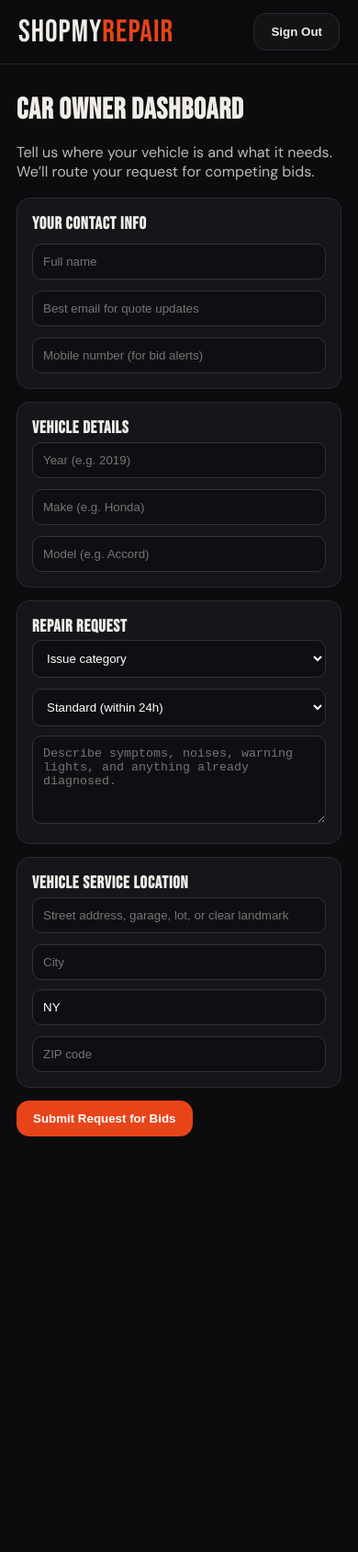
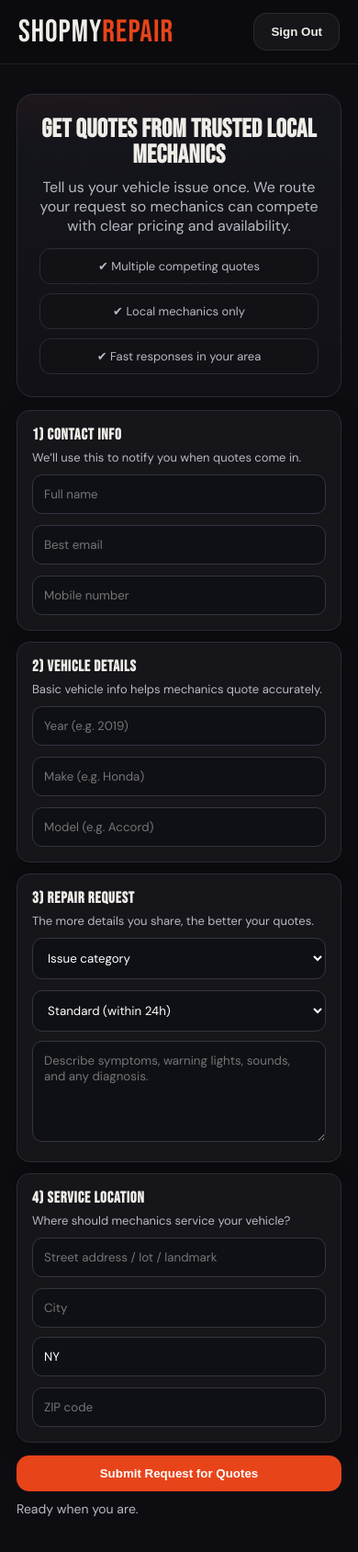
Before and after one commit to ionqjay/Outlaw, a website: page public/owner.html in a window 390 px wide. Shown: the whole page at 92% size. Before the commit the page ends 1324 px from the top, so only its background shows below. Drawn offline with Linux system fonts and the light colour scheme.

Commit message:
Improve owner dashboard UI and harden quote request submission flow

```diff
--- a/public/owner.html
+++ b/public/owner.html
@@ -9,16 +9,135 @@
   <link href="https://fonts.googleapis.com/css2?family=Bebas+Neue&family=DM+Sans:wght@400;500;700&display=swap" rel="stylesheet">
   <link rel="stylesheet" href="/styles.css" />
   <style>
-    .dash {max-width: 980px; margin: 30px auto; padding: 0 18px 40px;}
-    .dash h1 {margin-bottom: 4px;}
-    .sub {color:#bbb; margin-bottom:18px;}
-    .panel {background:#15151a; border:1px solid #2a2a31; border-radius:14px; padding:16px; margin:14px 0;}
-    .grid2 {display:grid; grid-template-columns:1fr 1fr; gap:12px;}
-    .grid3 {display:grid; grid-template-columns:1fr 1fr 1fr; gap:12px;}
-    input, select, textarea {width:100%; padding:11px; border-radius:10px; border:1px solid #333; background:#0f0f13; color:#fff;}
-    textarea {min-height:96px;}
-    .row {display:flex; gap:10px; align-items:center; justify-content:space-between;}
-    @media (max-width: 800px){ .grid2,.grid3{grid-template-columns:1fr;} }
+    :root {
+      --bg: #0d0d11;
+      --card: #15151a;
+      --card-soft: #111116;
+      --stroke: #2b2b34;
+      --text: #f5f5f7;
+      --muted: #b9bac2;
+      --orange: #e8441a;
+      --orange-soft: rgba(232, 68, 26, 0.16);
+    }
+
+    .dash {
+      max-width: 1060px;
+      margin: 22px auto 48px;
+      padding: 0 18px;
+    }
+
+    .hero {
+      background:
+        radial-gradient(1200px 340px at -10% -40%, var(--orange-soft), transparent 55%),
+        radial-gradient(1000px 300px at 120% -60%, rgba(255,255,255,0.06), transparent 50%),
+        linear-gradient(180deg, #15151c, #111117);
+      border: 1px solid var(--stroke);
+      border-radius: 18px;
+      padding: 24px;
+      margin-bottom: 14px;
+    }
+
+    .hero h1 {
+      margin: 0;
+      font-size: clamp(28px, 3.8vw, 42px);
+      line-height: 1;
+      letter-spacing: 0.4px;
+    }
+
+    .hero p {
+      margin: 10px 0 0;
+      color: var(--muted);
+      max-width: 780px;
+    }
+
+    .quick {
+      display: grid;
+      grid-template-columns: repeat(3, minmax(0, 1fr));
+      gap: 10px;
+      margin-top: 14px;
+    }
+
+    .quick .chip {
+      background: var(--card-soft);
+      border: 1px solid var(--stroke);
+      border-radius: 12px;
+      padding: 10px 12px;
+      color: var(--muted);
+      font-size: 13px;
+    }
+
+    .panel {
+      background: var(--card);
+      border: 1px solid var(--stroke);
+      border-radius: 14px;
+      padding: 16px;
+      margin: 12px 0;
+      box-shadow: 0 6px 26px rgba(0,0,0,0.18);
+    }
+
+    .panel h3 {
+      margin: 0;
+      font-size: 17px;
+    }
+
+    .panel-sub {
+      margin: 6px 0 0;
+      color: var(--muted);
+      font-size: 13px;
+    }
+
+    .grid2 { display: grid; grid-template-columns: 1fr 1fr; gap: 12px; }
+    .grid3 { display: grid; grid-template-columns: 1fr 1fr 1fr; gap: 12px; }
+
+    input, select, textarea {
+      width: 100%;
+      padding: 12px;
+      border-radius: 11px;
+      border: 1px solid #343540;
+      background: #0f1015;
+      color: #fff;
+      transition: border-color .2s ease, box-shadow .2s ease;
+      font-family: inherit;
+    }
+
+    input:focus, select:focus, textarea:focus {
+      outline: none;
+      border-color: rgba(232, 68, 26, 0.75);
+      box-shadow: 0 0 0 3px rgba(232, 68, 26, 0.14);
+    }
+
+    textarea { min-height: 110px; resize: vertical; }
+
+    .cta-row {
+      display: flex;
+      gap: 10px;
+      align-items: center;
+      margin-top: 14px;
+    }
+
+    #submitOwnerRequest {
+      min-width: 250px;
+    }
+
+    #submitOwnerRequest[disabled] {
+      opacity: 0.75;
+      cursor: not-allowed;
+    }
+
+    #ownerStatus {
+      margin: 0;
+      color: var(--muted);
+      font-size: 14px;
+    }
+
+    #ownerStatus.success { color: #76e5a2; }
+    #ownerStatus.error { color: #ff8f8f; }
+
+    @media (max-width: 880px) {
+      .grid2, .grid3, .quick { grid-template-columns: 1fr; }
+      .cta-row { flex-direction: column; align-items: stretch; }
+      #submitOwnerRequest { width: 100%; }
+    }
   </style>
 </head>
 <body>
@@ -28,23 +147,30 @@
   </nav>
 
   <main class="dash">
-    <h1>Car Owner Dashboard</h1>
-    <p class="sub">Tell us where your vehicle is and what it needs. We’ll route your request for competing bids.</p>
-
-    <section class="panel">
-      <div class="row">
-        <h3 style="margin:0">Your Contact Info</h3>
-      </div>
-      <div class="grid3" style="margin-top:10px;">
-        <input id="fullName" placeholder="Full name" />
-        <input id="email" type="email" placeholder="Best email for quote updates" />
-        <input id="mobile" placeholder="Mobile number (for bid alerts)" />
+    <section class="hero">
+      <h1>Get Quotes from Trusted Local Mechanics</h1>
+      <p>Tell us your vehicle issue once. We route your request so mechanics can compete with clear pricing and availability.</p>
+      <div class="quick">
+        <div class="chip">✔ Multiple competing quotes</div>
+        <div class="chip">✔ Local mechanics only</div>
+        <div class="chip">✔ Fast responses in your area</div>
       </div>
     </section>
 
     <section class="panel">
-      <h3 style="margin-top:0">Vehicle Details</h3>
-      <div class="grid3">
+      <h3>1) Contact Info</h3>
+      <p class="panel-sub">We’ll use this to notify you when quotes come in.</p>
+      <div class="grid3" style="margin-top:10px;">
+        <input id="fullName" placeholder="Full name" />
+        <input id="email" type="email" placeholder="Best email" />
+        <input id="mobile" placeholder="Mobile number" />
+      </div>
+    </section>
+
+    <section class="panel">
+      <h3>2) Vehicle Details</h3>
+      <p class="panel-sub">Basic vehicle info helps mechanics quote accurately.</p>
+      <div class="grid3" style="margin-top:10px;">
         <input id="vehicleYear" placeholder="Year (e.g. 2019)" />
         <input id="vehicleMake" placeholder="Make (e.g. Honda)" />
         <input id="vehicleModel" placeholder="Model (e.g. Accord)" />
@@ -52,8 +178,9 @@
     </section>
 
     <section class="panel">
-      <h3 style="margin-top:0">Repair Request</h3>
-      <div class="grid2">
+      <h3>3) Repair Request</h3>
+      <p class="panel-sub">The more details you share, the better your quotes.</p>
+      <div class="grid2" style="margin-top:10px;">
         <select id="issueCategory">
           <option value="">Issue category</option>
           <option>Brakes</option><option>Engine</option><option>Transmission</option><option>Electrical</option><option>AC/Heat</option><option>Suspension</option><option>Battery/Starter</option><option>Other</option>
@@ -65,14 +192,15 @@
         </select>
       </div>
       <div style="margin-top:10px;">
-        <textarea id="issueDetails" placeholder="Describe symptoms, noises, warning lights, and anything already diagnosed."></textarea>
+        <textarea id="issueDetails" placeholder="Describe symptoms, warning lights, sounds, and any diagnosis."></textarea>
       </div>
     </section>
 
     <section class="panel">
-      <h3 style="margin-top:0">Vehicle Service Location</h3>
-      <div class="grid2">
-        <input id="serviceAddress" placeholder="Street address, garage, lot, or clear landmark" />
+      <h3>4) Service Location</h3>
+      <p class="panel-sub">Where should mechanics service your vehicle?</p>
+      <div class="grid2" style="margin-top:10px;">
+        <input id="serviceAddress" placeholder="Street address / lot / landmark" />
         <input id="city" placeholder="City" />
       </div>
       <div class="grid2" style="margin-top:10px;">
@@ -81,8 +209,10 @@
       </div>
     </section>
 
-    <button id="submitOwnerRequest" class="btn btn-orange">Submit Request for Bids</button>
-    <p id="ownerStatus" class="sub"></p>
+    <div class="cta-row">
+      <button id="submitOwnerRequest" class="btn btn-orange">Submit Request for Quotes</button>
+      <p id="ownerStatus">Ready when you are.</p>
+    </div>
   </main>
 
   <script src="/config.js"></script>
--- a/public/owner.js
+++ b/public/owner.js
@@ -1,27 +1,102 @@
 const seed = JSON.parse(localStorage.getItem('smr_owner_seed') || '{}');
+
 const configuredApiBase = window.APP_CONFIG?.API_BASE || '';
 const API_BASE = configuredApiBase.trim().replace(/\/$/, '');
 const api = (path) => `${API_BASE}${path}`;
 
-const ids = [
-  'fullName','email','mobile','vehicleYear','vehicleMake','vehicleModel',
-  'issueCategory','issueDetails','serviceAddress','city','state','zip','urgency'
-];
+const fields = {
+  fullName: document.getElementById('fullName'),
+  email: document.getElementById('email'),
+  mobile: document.getElementById('mobile'),
+  vehicleYear: document.getElementById('vehicleYear'),
+  vehicleMake: document.getElementById('vehicleMake'),
+  vehicleModel: document.getElementById('vehicleModel'),
+  issueCategory: document.getElementById('issueCategory'),
+  issueDetails: document.getElementById('issueDetails'),
+  serviceAddress: document.getElementById('serviceAddress'),
+  city: document.getElementById('city'),
+  state: document.getElementById('state'),
+  zip: document.getElementById('zip'),
+  urgency: document.getElementById('urgency')
+};
 
-for (const id of ids) {
-  const el = document.getElementById(id);
-  if (!el) continue;
-  const keyMap = {
-    fullName: 'name',
-    mobile: 'phone',
-    serviceAddress: 'repairAddress'
-  };
-  const seedKey = keyMap[id] || id;
+const statusEl = document.getElementById('ownerStatus');
+const submitBtn = document.getElementById('submitOwnerRequest');
+
+function setStatus(text, type = 'info') {
+  statusEl.textContent = text;
+  statusEl.classList.remove('success', 'error');
+  if (type === 'success') statusEl.classList.add('success');
+  if (type === 'error') statusEl.classList.add('error');
+}
+
+function seedField(id, seedKey) {
+  const el = fields[id];
+  if (!el) return;
   if (seed[seedKey] && !el.value) el.value = seed[seedKey];
 }
 
-if (seed.borough && !document.getElementById('city').value) {
-  document.getElementById('city').value = seed.borough;
+seedField('fullName', 'name');
+seedField('email', 'email');
+seedField('mobile', 'phone');
+seedField('serviceAddress', 'repairAddress');
+seedField('zip', 'zip');
+if (seed.borough && !fields.city.value) fields.city.value = seed.borough;
+
+function validate() {
+  const required = [
+    ['fullName', 'Full name'],
+    ['email', 'Email'],
+    ['mobile', 'Mobile number'],
+    ['vehicleYear', 'Vehicle year'],
+    ['vehicleMake', 'Vehicle make'],
+    ['vehicleModel', 'Vehicle model'],
+    ['issueCategory', 'Issue category'],
+    ['issueDetails', 'Issue details'],
+    ['serviceAddress', 'Service address'],
+    ['city', 'City'],
+    ['state', 'State'],
+    ['zip', 'ZIP code']
+  ];
+
+  for (const [key, label] of required) {
+    if (!String(fields[key].value || '').trim()) {
+      throw new Error(`${label} is required.`);
+    }
+  }
+
+  const email = String(fields.email.value || '').trim();
+  if (!/^[^\s@]+@[^\s@]+\.[^\s@]+$/.test(email)) {
+    throw new Error('Please enter a valid email address.');
+  }
+
+  const mobile = String(fields.mobile.value || '').replace(/\D/g, '');
+  if (mobile.length !== 10) {
+    throw new Error('Please enter a valid 10-digit mobile number.');
+  }
+
+  const zip = String(fields.zip.value || '').trim();
+  if (!/^\d{5}(-\d{4})?$/.test(zip)) {
+    throw new Error('Please enter a valid ZIP code.');
+  }
+}
+
+function getPayload() {
+  return {
+    fullName: fields.fullName.value.trim(),
+    email: fields.email.value.trim(),
+    mobile: fields.mobile.value,
+    vehicleYear: fields.vehicleYear.value.trim(),
+    vehicleMake: fields.vehicleMake.value.trim(),
+    vehicleModel: fields.vehicleModel.value.trim(),
+    issueCategory: fields.issueCategory.value,
+    issueDetails: fields.issueDetails.value.trim(),
+    serviceAddress: fields.serviceAddress.value.trim(),
+    city: fields.city.value.trim(),
+    state: fields.state.value.trim(),
+    zip: fields.zip.value.trim(),
+    urgency: fields.urgency.value
+  };
 }
 
 document.getElementById('signOutBtn').addEventListener('click', () => {
@@ -29,37 +104,44 @@ document.getElementById('signOutBtn').addEventListener('click', () => {
   window.location.href = '/';
 });
 
-document.getElementById('submitOwnerRequest').addEventListener('click', async () => {
-  const payload = {
-    fullName: document.getElementById('fullName').value,
-    email: document.getElementById('email').value,
-    mobile: document.getElementById('mobile').value,
-    vehicleYear: document.getElementById('vehicleYear').value,
-    vehicleMake: document.getElementById('vehicleMake').value,
-    vehicleModel: document.getElementById('vehicleModel').value,
-    issueCategory: document.getElementById('issueCategory').value,
-    issueDetails: document.getElementById('issueDetails').value,
-    serviceAddress: document.getElementById('serviceAddress').value,
-    city: document.getElementById('city').value,
-    state: document.getElementById('state').value,
-    zip: document.getElementById('zip').value,
-    urgency: document.getElementById('urgency').value
-  };
-
-  const status = document.getElementById('ownerStatus');
-  status.textContent = 'Submitting...';
-
-  const r = await fetch(api('/api/owner-request'), {
-    method: 'POST',
-    headers: {'Content-Type':'application/json'},
-    body: JSON.stringify(payload)
-  });
-  const data = await r.json();
-
-  if (!r.ok) {
-    status.textContent = data.error || 'Could not submit request.';
+submitBtn.addEventListener('click', async () => {
+  try {
+    validate();
+  } catch (err) {
+    setStatus(err.message || 'Please check your form.', 'error');
     return;
   }
 
-  status.textContent = `Request #${data.requestId} submitted. Mechanics are being notified.`;
+  const payload = getPayload();
+
+  submitBtn.disabled = true;
+  submitBtn.textContent = 'Submitting...';
+  setStatus('Submitting your request...');
+
+  try {
+    const r = await fetch(api('/api/owner-request'), {
+      method: 'POST',
+      headers: { 'Content-Type': 'application/json' },
+      body: JSON.stringify(payload)
+    });
+
+    const text = await r.text();
+    let data;
+    try {
+      data = text ? JSON.parse(text) : {};
+    } catch {
+      data = { error: text || 'Unexpected server response.' };
+    }
+
+    if (!r.ok) {
+      throw new Error(data.error || 'Could not submit request right now.');
+    }
+
+    setStatus(`Success. Request #${data.requestId || 'pending'} submitted. Mechanics will begin sending quotes shortly.`, 'success');
+  } catch (err) {
+    setStatus(err.message || 'Request failed. Please try again.', 'error');
+  } finally {
+    submitBtn.disabled = false;
+    submitBtn.textContent = 'Submit Request for Quotes';
+  }
 });
```
